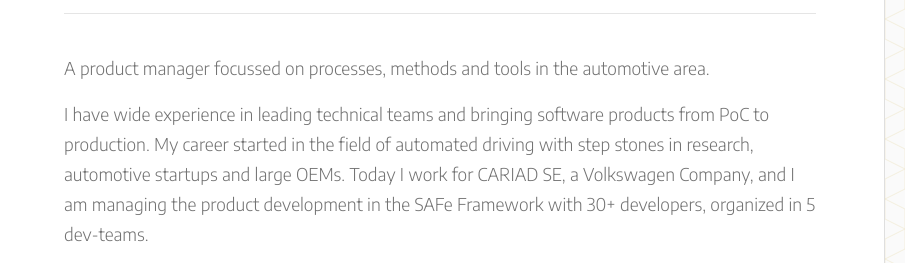
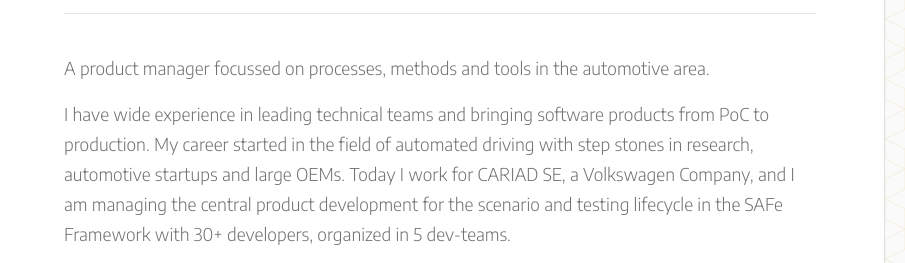
Before and after one commit to JensKlimke/the3monkeys.io, a plain HTML site: page docs/index.html in a window 1280 px wide. Shown: the part 311-574 px from the top of the page, 375-1280 px from the left. Drawn offline with nearby package versions, Linux system fonts and the light colour scheme.

Commit message:
content updated

```diff
--- a/docs/index.html
+++ b/docs/index.html
@@ -103,7 +103,7 @@
                         <hr>
                         <br>
                         <p>A product manager focussed on processes, methods and tools in the automotive area.</p>
-                        <p>I have wide experience in leading technical teams and bringing software products from PoC to production. My career started in the field of automated driving with step stones in research, automotive startups and large OEMs. Today I work for <a href="https://cariad.technology" target="_blank" title="CAR, I Am Digital">CARIAD SE, a Volkswagen Company</a>, and I am managing the product development in the <a href="https://www.scaledagileframework.com" target="_blank" title="SAFe 5 for Lean Enterprises">SAFe Framework</a> with 30+ developers, organized in 5 dev-teams.</p>
+                        <p>I have wide experience in leading technical teams and bringing software products from PoC to production. My career started in the field of automated driving with step stones in research, automotive startups and large OEMs. Today I work for <a href="https://cariad.technology" target="_blank" title="CAR, I Am Digital">CARIAD SE, a Volkswagen Company</a>, and I am managing the central product development for the scenario and testing lifecycle in the <a href="https://www.scaledagileframework.com" target="_blank" title="SAFe 5 for Lean Enterprises">SAFe Framework</a> with 30+ developers, organized in 5 dev-teams.</p>
                         <p>Born and raised in Hagen and studied in Aachen, the midpoint of my personal life is still the <a href="https://www.google.de/maps/place/Koblenz/" target="_blank" title="Current home: Koblenz">western part of Germany</a>. However, I love to travel and to see the world. I used to live in Latvia and in California. I am an active person and do sports like bouldering, beach volleyball and hiking. I love the mountains in summer and winter times, even if I have to travel a bit to spend time there.</p>
                         <br>
                         <hr>
```
